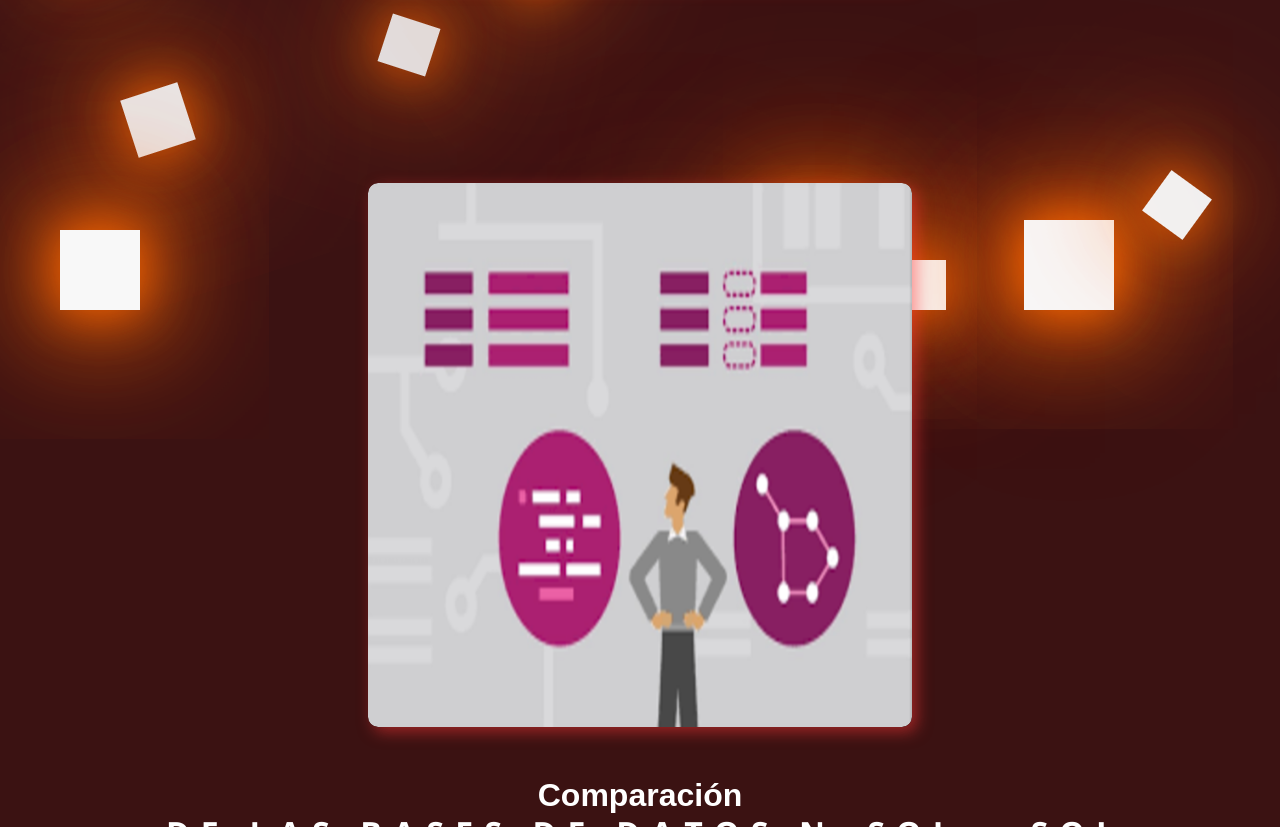
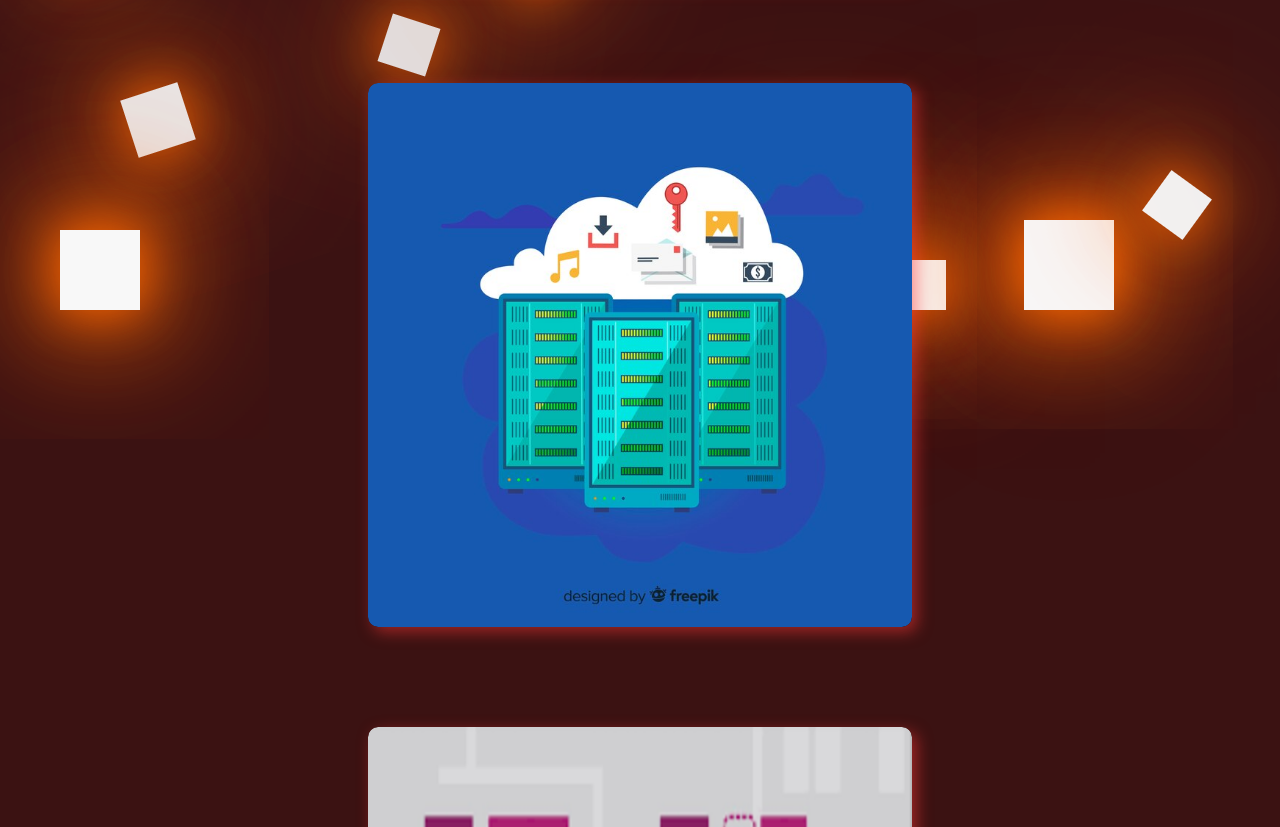
Before and after one commit to Dupskops/tareaDise-oCascada, a plain HTML site: page BDDNosql.html in a window 1280 px wide. Shown: the part 670-1497 px from the top of the page. Drawn offline with nearby package versions, Linux system fonts and the light colour scheme.

Commit message:
Update BDDNosql.html

```diff
--- a/BDDNosql.html
+++ b/BDDNosql.html
@@ -72,7 +72,7 @@
                 <div class="wrapper2">
                    <div class="box-area">
                     <div class="box">
-                        <img src="images/sql.jpg" alt="">
+                        <img src="sql.jpg" alt="">
                         <div class="overlay">
                             <h3>Ventajas de las base de datos NoSQL</h3>
                             <p>Las aplicaciones que utilizan las base de datos SQL se enfrentan a distintas dificultades colocando de ejemplo al momento que las aplicaciones tienen que procesar una gran cantidad de datos de fuentes dispares ocasionando que encajen en el modelo relacional en consecuencia origina redundancia, duplicacion de datos y problemas en el rendimiento a escala. En cambio las bases de datos NoSQL son diseñandas para modelos de datos no Relacionales con esquemas flexibles que permitían la creación de aplicaciones modernas. Estos son los beneficios de las base de datos NoSQL.</p>
```
